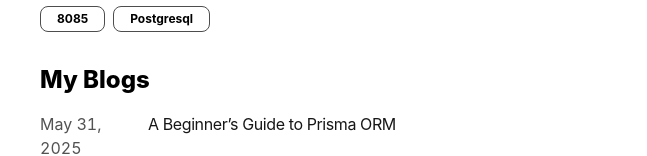
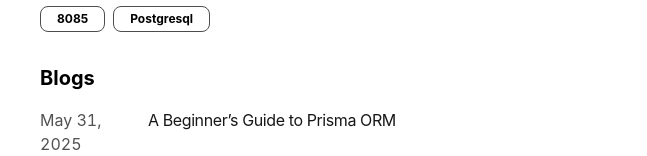
Before and after one commit to deep-vinci/portfolio, a Next.js app: page / in a window 1280 px wide. Shown: the part 612-768 px from the top of the page, without its empty margins (312-959 px from the left). Built offline with nearby package versions, Linux system fonts and the light colour scheme.

Commit message:
fix: styling of header

```diff
--- a/app/components/posts.tsx
+++ b/app/components/posts.tsx
@@ -6,7 +6,7 @@ export function BlogPosts() {
 
     return (
         <div>
-            <h2 className="text-2xl mb-4 font-extrabold">My Blogs</h2>
+            <h2 className="text-xl mb-4 font-bold">Blogs</h2>
             {allBlogs
                 .sort((a, b) => {
                     if (
```
